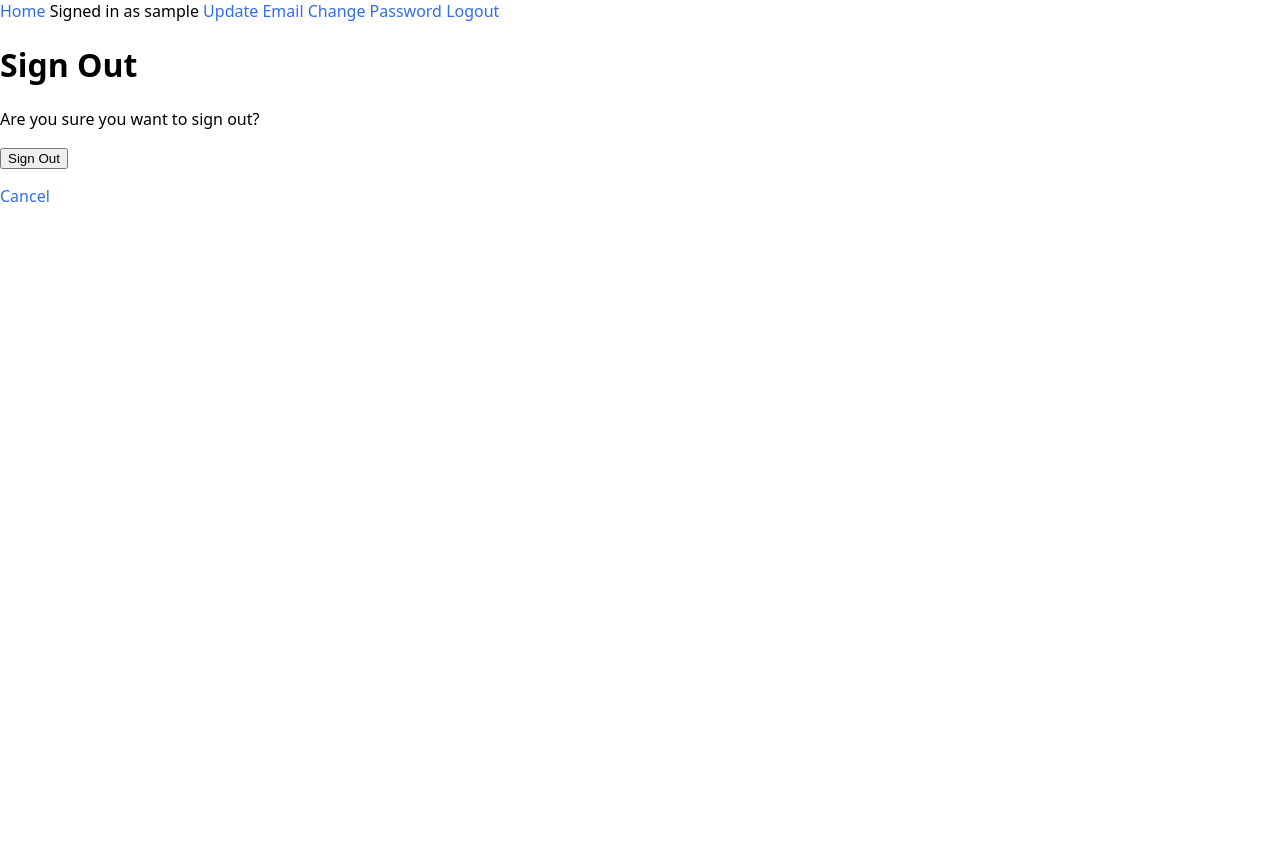
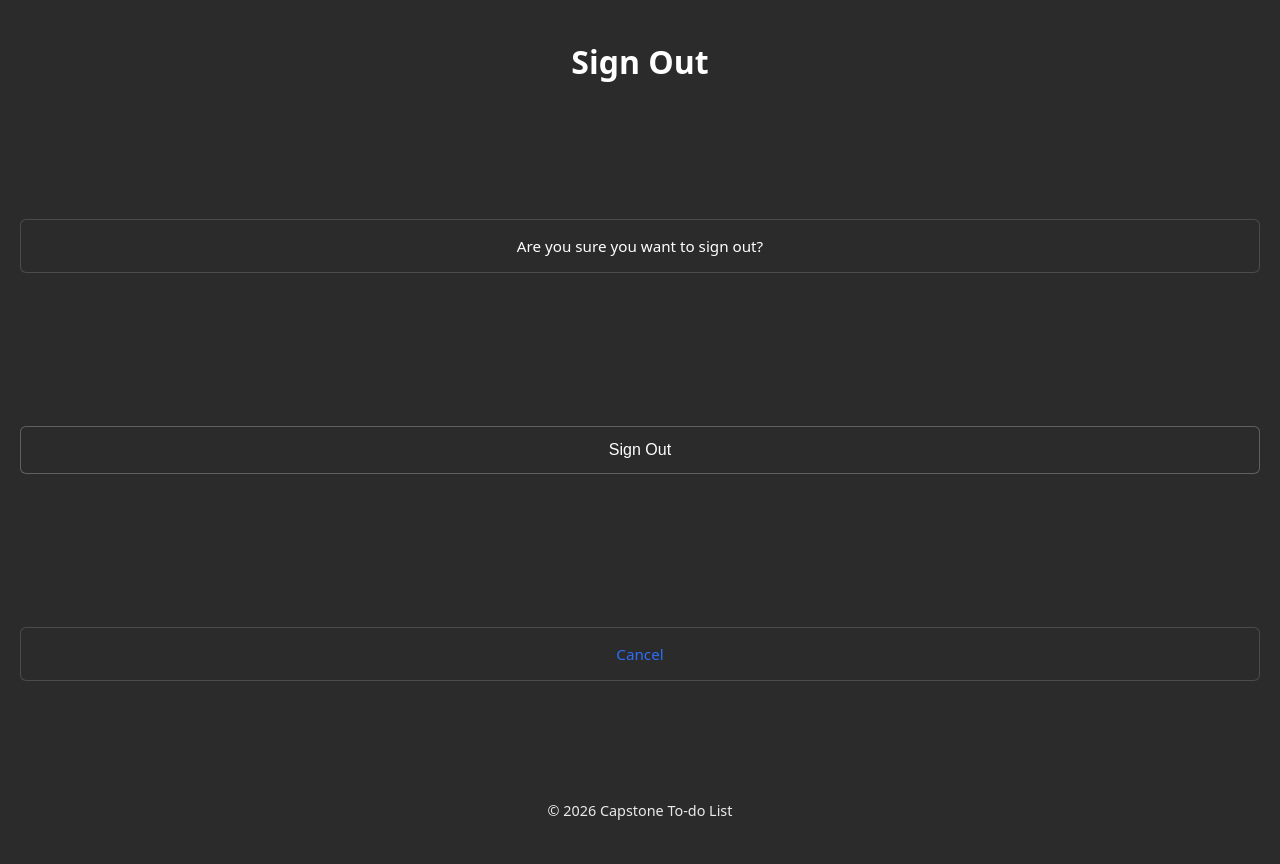
Before and after one commit to Shieldsx/capstone_project, a Django app: page /accounts/logout/ in a window 1280 px wide. Before the commit the page ends 202 px from the top, so only its background shows below. Run offline with Django 5.2, Linux system fonts and the light colour scheme; the visitor is signed in with stand-in values (Sample User, id 1).

Commit message:
Style allauth logout page to match dark auth layout

```diff
--- a/templates/account/logout.html
+++ b/templates/account/logout.html
@@ -1,15 +1,27 @@
 {% extends "base.html" %}
 
+{% block global_nav %}{% endblock %}
+{% block messages_block %}{% endblock %}
+{% block title %}Sign Out{% endblock %}
+
 {% block content %}
-  <h1>Sign Out</h1>
-  <p>Are you sure you want to sign out?</p>
+<section class="auth">
 
-  <form method="post" action="{% url 'account_logout' %}">
+  <h1 class="auth__title">Sign Out</h1>
+
+  <div class="auth__alt" style="margin-top: 1rem;">
+    Are you sure you want to sign out?
+  </div>
+
+  <form method="post" action="{% url 'account_logout' %}" class="auth__form">
     {% csrf_token %}
-    <button type="submit">Sign Out</button>
+    <button type="submit" class="btn btn--primary">Sign Out</button>
   </form>
 
-  <p style="margin-top: 1rem;">
+  <div class="auth__alt">
     <a href="{% url 'todo:list_index' %}">Cancel</a>
-  </p>
+  </div>
+
+  <footer class="auth__footer">© 2026 Capstone To-do List</footer>
+</section>
 {% endblock %}
```
